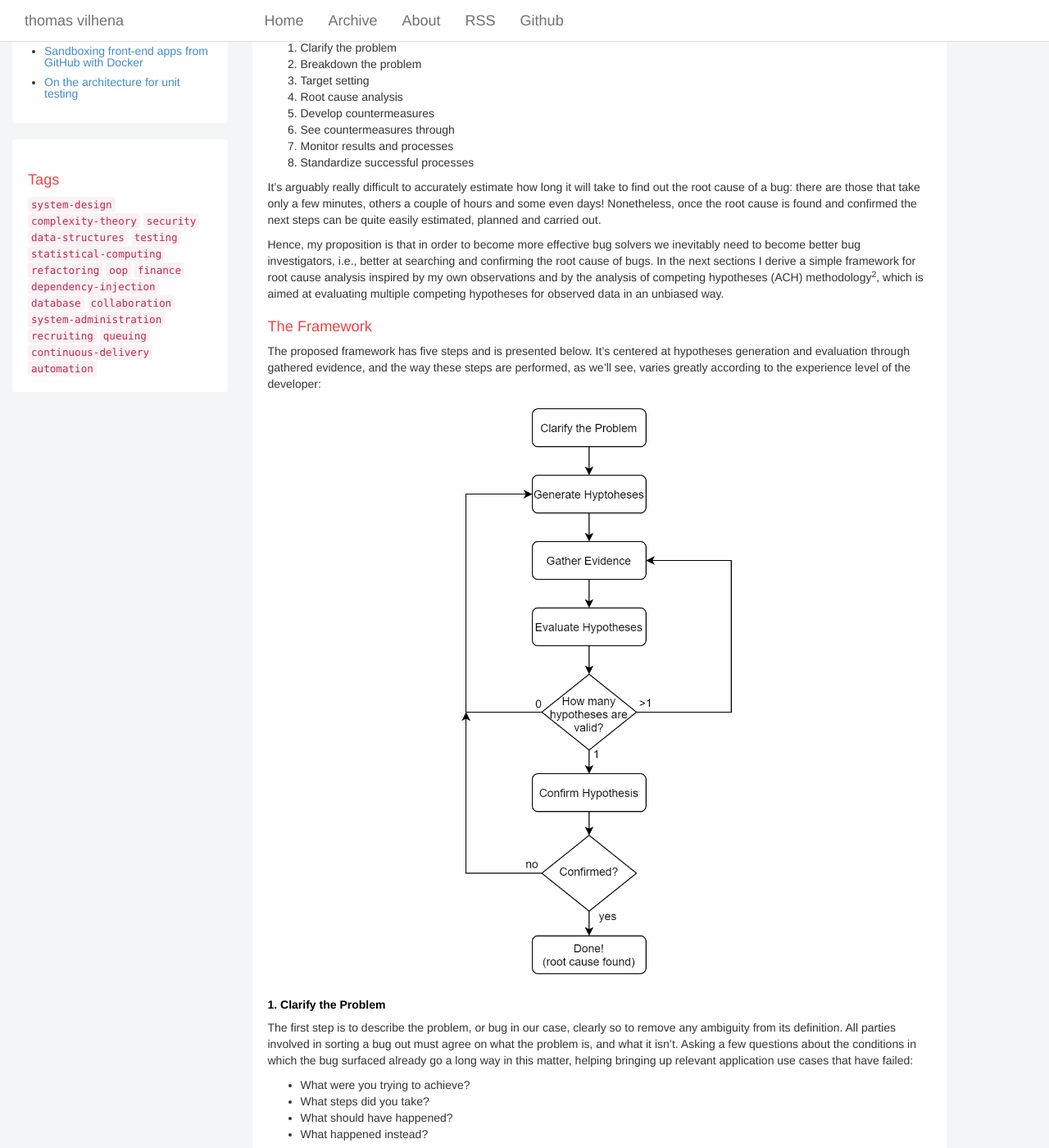
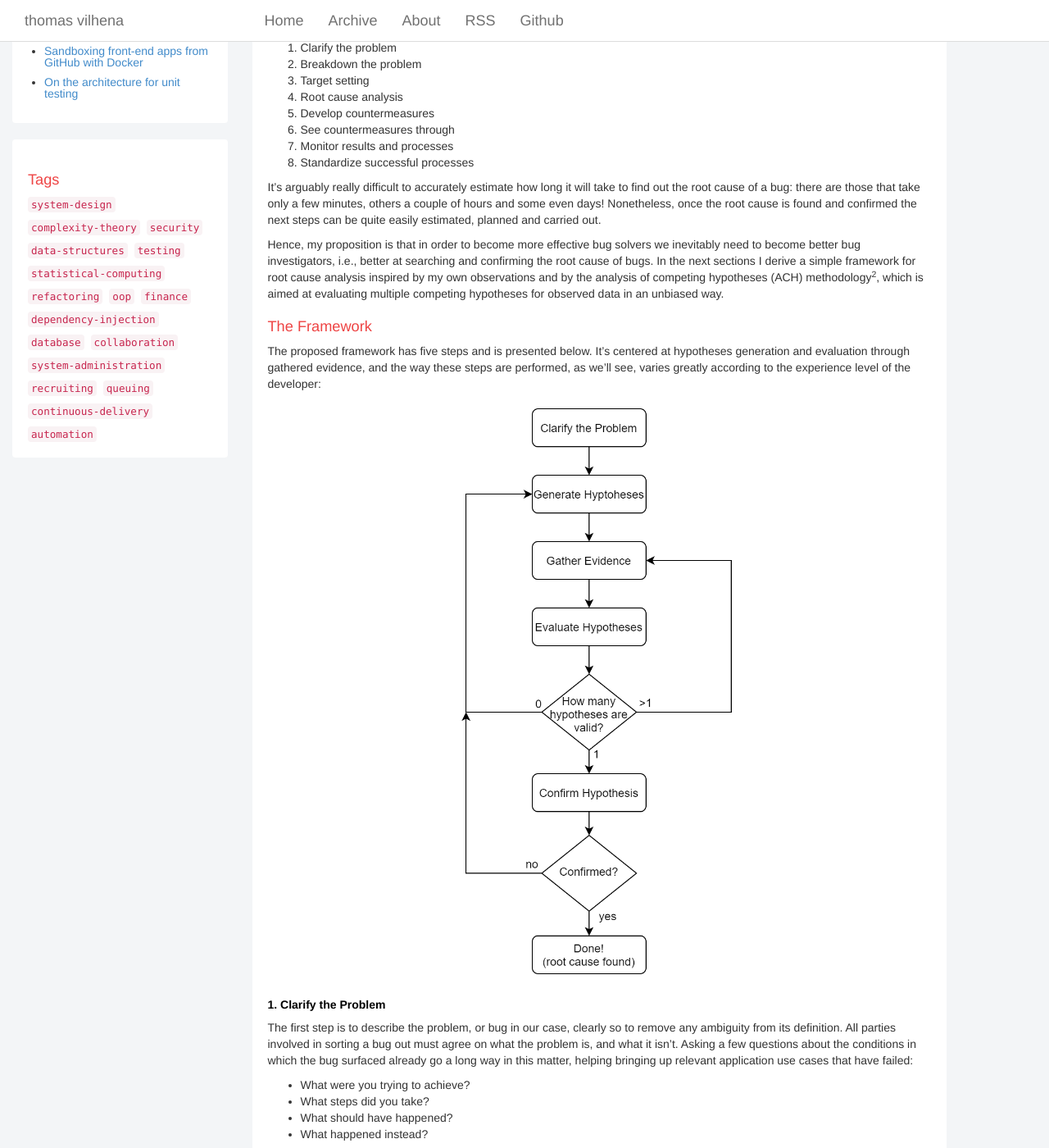
Before and after one commit to TCGV/blog, a Jekyll site: the page built from index.html, in a window 1280 px wide and 1400 px high, scrolled down 261 px. Shown: the whole window at 82% size. Built offline with Jekyll 4.4.1, drawn with Linux system fonts in a browser that asks for light colours; the list of posts is cut into pages by our own code.

Commit message:
Fixing tag list usability issue (clickable elements too close)

```diff
--- a/_includes/links-list.html
+++ b/_includes/links-list.html
@@ -1,4 +1,5 @@
 <h1>Tags</h1>
+<div class="tag-list">
     {% capture temptags %}
       {% for tag in site.tags %}
         {{ tag[1].size | plus: 1000 }}#{{ tag[0] }}#{{ tag[1].size }}
@@ -8,5 +9,6 @@
     {% for temptag in sortedtemptags %}
       {% assign tagitems = temptag | split: '#' %}
       {% capture tagname %}{{ tagitems[1] }}{% endcapture %}
-  <a href="{{ site.baseurl }}/tag/{{ tagname }}"><code class="highligher-rouge"><nobr>{{ tagname }}</nobr></code></a>
+      <a class="tag" href="{{ site.baseurl }}/tag/{{ tagname }}"><code class="highligher-rouge"><nobr>{{ tagname }}</nobr></code></a>
     {% endfor %}
+</div>
--- a/css/theme.css
+++ b/css/theme.css
@@ -149,3 +149,12 @@ table.w60 th {
     width: 60px;
     max-width: 100%;
 }
+
+.tag-list {
+    margin: -4px -2px;
+}
+
+    .tag-list a.tag {
+        display: inline-block;
+        margin: 4px 2PX;
+    }
```
Lines whose indentation alone changed are shown as unchanged.
